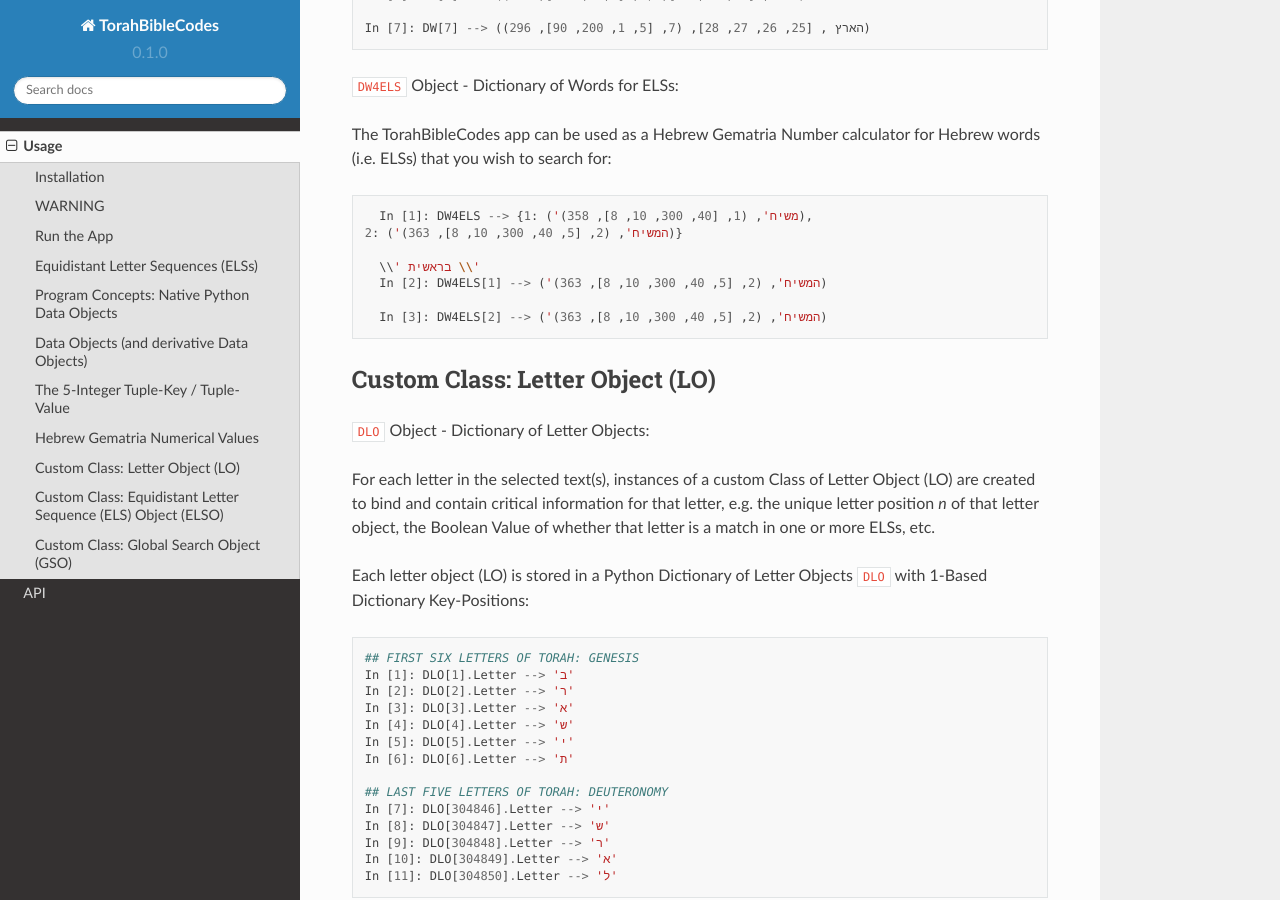
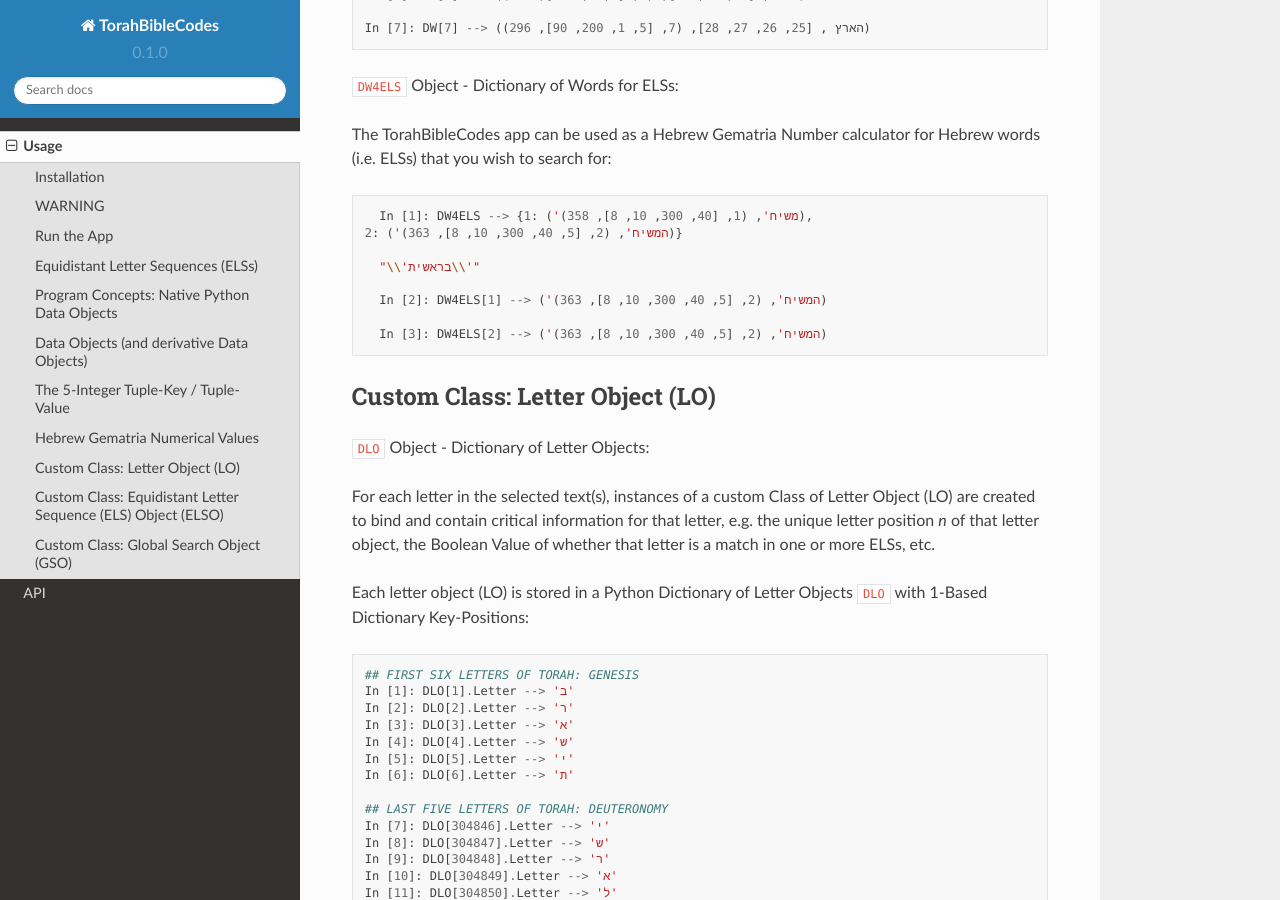
Before and after one commit to TorahBibleCodes/TorahBibleCodes_Sphinx, a Sphinx documentation site: the page built from docs/source/usage.rst, in a window 1280 px wide and 900 px high, scrolled down 9809 px. Built offline with Sphinx 7.4.7 and the Read the Docs theme 2.0.0, drawn with Linux system fonts in a browser that asks for light colours.

```diff
--- a/docs/source/usage.rst
+++ b/docs/source/usage.rst
@@ -443,7 +443,8 @@ The TorahBibleCodes app can be used as a Hebrew Gematria Number calculator for H
    In [1]: DW4ELS --> {1: ('משיח', (1, [40, 300, 10, 8], 358)),
  2: ('המשיח', (2, [5, 40, 300, 10, 8], 363))}
 
-   \\' בראשית \\'
+   "\\'בראשית\\'"
+
    In [2]: DW4ELS[1] --> ('המשיח', (2, [5, 40, 300, 10, 8], 363))
 
    In [3]: DW4ELS[2] --> ('המשיח', (2, [5, 40, 300, 10, 8], 363))
```
